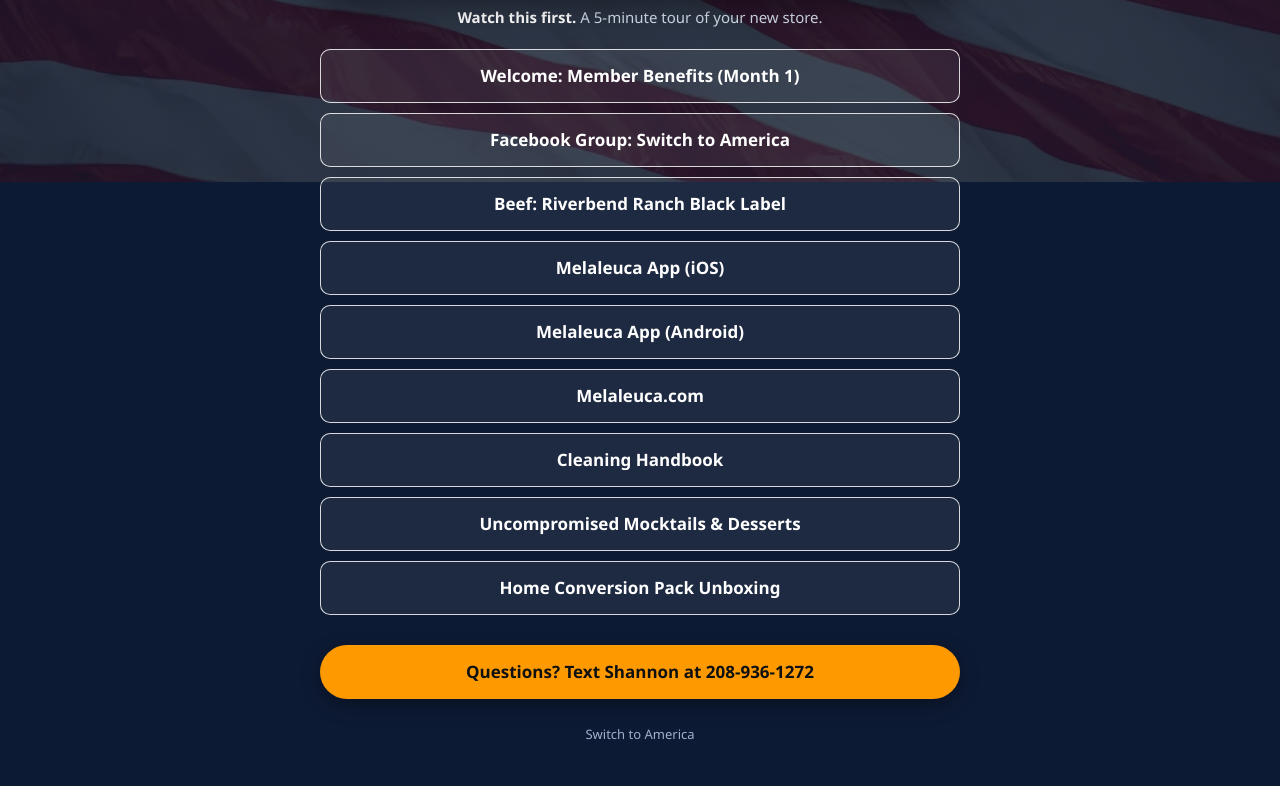
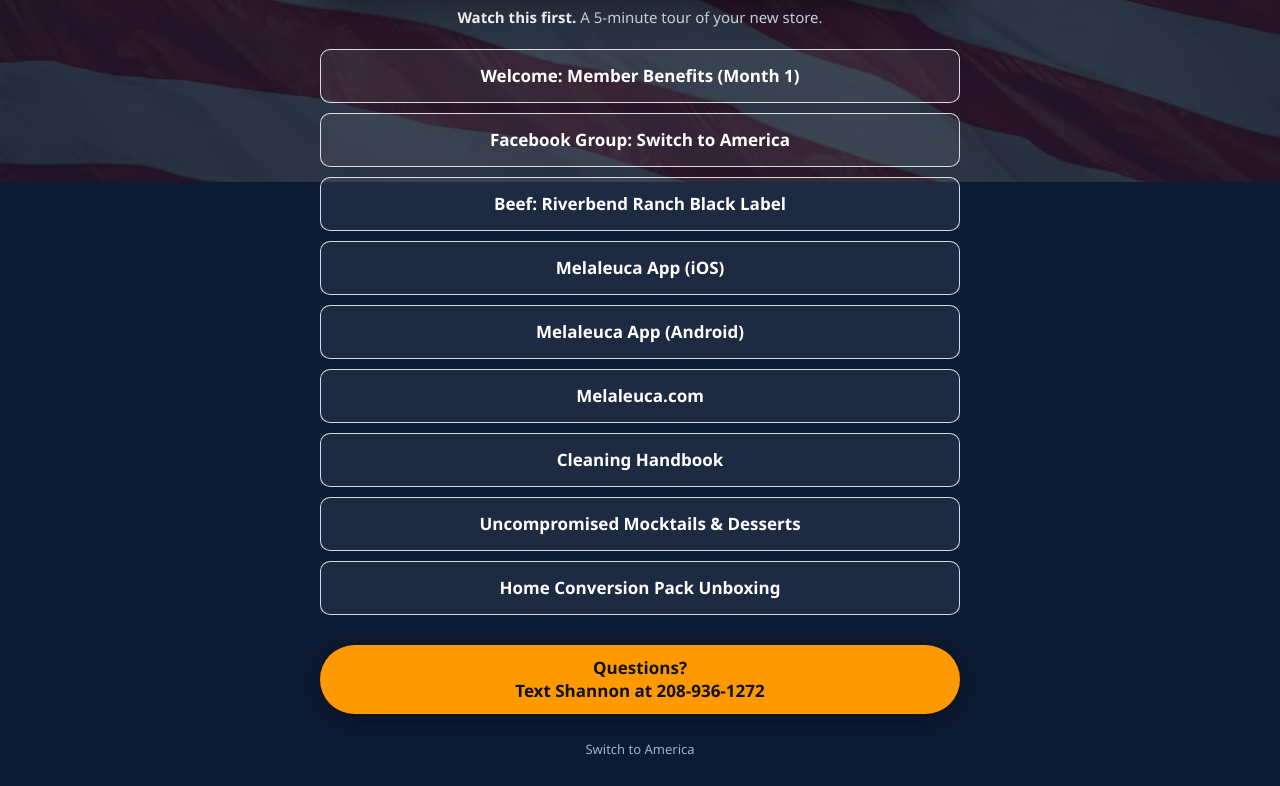
Before and after one commit to skubin53/setup-switchtoamerica, a plain HTML site: page index.html in a window 1280 px wide. Shown: the part 618-1404 px from the top of the page. Drawn offline with Linux system fonts and the light colour scheme.

Commit message:
Orange button: Questions? on line 1, Text Shannon at 208-936-1272 on line 2, both centered
Co-Authored-By: Claude Opus 5.5 <noreply@anthropic.com>

```diff
--- a/index.html
+++ b/index.html
@@ -87,7 +87,9 @@ h1{
 .cta{
   margin-top:30px;border:0;background:var(--cta);color:var(--cta-ink);font-weight:700;border-radius:999px;
   box-shadow:0 6px 20px rgba(0,0,0,.3);
+  flex-direction:column;gap:2px;padding:12px 24px;line-height:1.25;
 }
+.cta span{display:block;width:100%;text-align:center}
 .cta:hover{background:var(--cta-hover)}
 .cta:active{background:var(--cta-press)}
 .foot{margin:26px 0 0;font-size:13px;color:var(--ink-faint);text-align:center}
@@ -123,7 +125,7 @@ a:focus-visible{outline:3px solid #fff;outline-offset:3px}
     <a class="link" href="https://vimeo.com/921813800/9476a7c6ff" target="_blank" rel="noopener">Home Conversion Pack Unboxing</a>
   </nav>
 
-  <a class="link cta" href="sms:+12089361272">Questions? Text Shannon at 208-936-1272</a>
+  <a class="link cta" href="sms:+12089361272"><span>Questions?</span><span>Text Shannon at 208-936-1272</span></a>
   <p class="foot">Switch to America</p>
 </main>
 </body>
```
